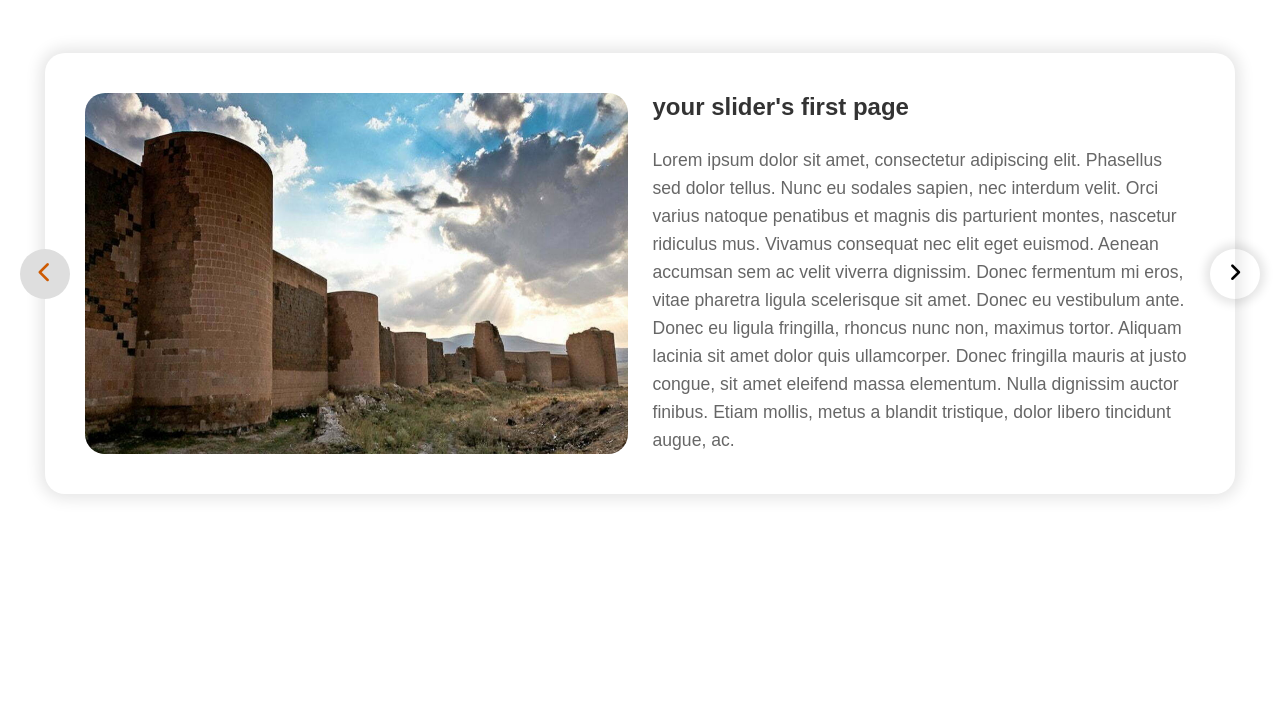
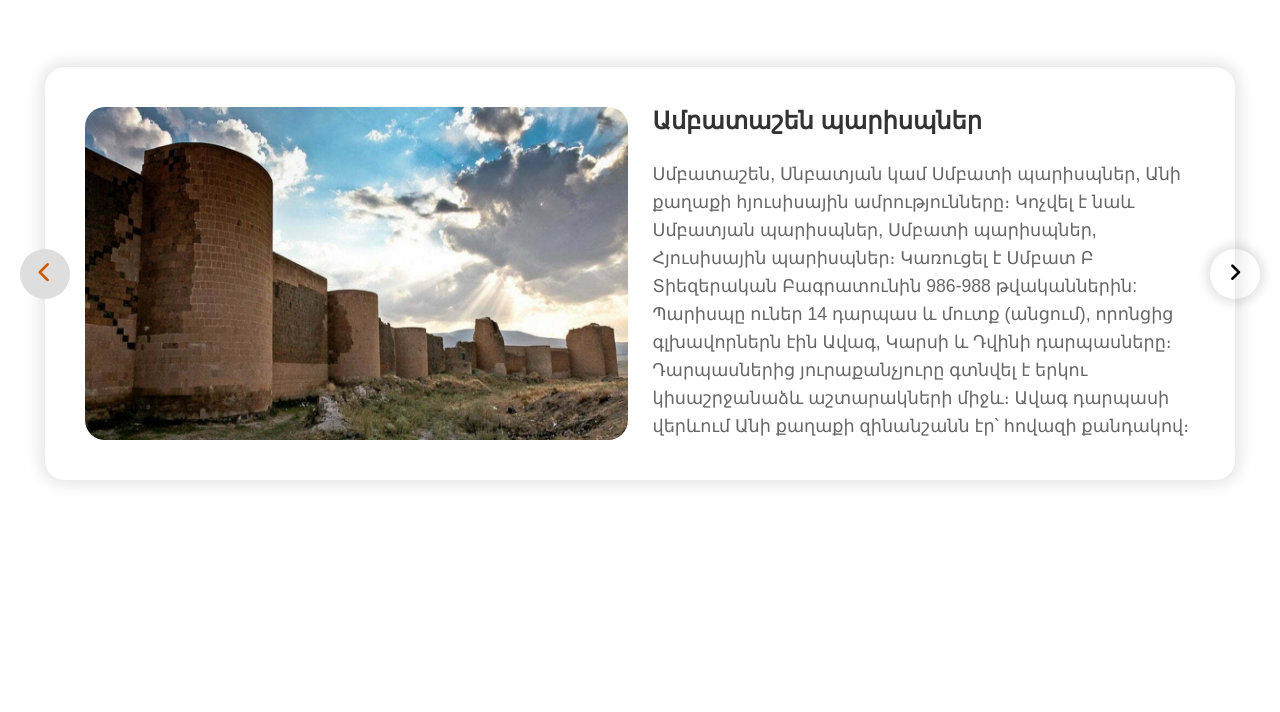
Before and after one commit to hambarcumyannarek/ani, a plain HTML site: page index.html in a window 1280 px wide. Shown: the part 1843-2555 px from the top of the page. Drawn offline with Linux system fonts and the light colour scheme.

Commit message:
finsihed Ani Project

```diff
--- a/scripts/script.js
+++ b/scripts/script.js
@@ -26,55 +26,61 @@ closeBtn.addEventListener('click', removeRespMenuActive);
 
 const sliderData = [
     {
-        title: `your slider's first page`,
-        content: 'Lorem ipsum dolor sit amet, consectetur adipiscing elit. Phasellus sed dolor tellus. Nunc eu sodales sapien, nec interdum velit. Orci varius natoque penatibus et magnis dis parturient montes, nascetur ridiculus mus. Vivamus consequat nec elit eget euismod. Aenean accumsan sem ac velit viverra dignissim. Donec fermentum mi eros, vitae pharetra ligula scelerisque sit amet. Donec eu vestibulum ante. Donec eu ligula fringilla, rhoncus nunc non, maximus tortor. Aliquam lacinia sit amet dolor quis ullamcorper. Donec fringilla mauris at justo congue, sit amet eleifend massa elementum. Nulla dignissim auctor finibus. Etiam mollis, metus a blandit tristique, dolor libero tincidunt augue, ac.' ,
+        title: `Ամբատաշեն պարիսպներ`,
+        content: 'Սմբատաշեն, Սնբատյան կամ Սմբատի պարիսպներ, Անի քաղաքի հյուսիսային ամրությունները։ Կոչվել է նաև Սմբատյան պարիսպներ, Սմբատի պարիսպներ, Հյուսիսային պարիսպներ։ Կառուցել է Սմբատ Բ Տիեզերական Բագրատունին 986-988 թվականներին:  Պարիսպը ուներ 14 դարպաս և մուտք (անցում), որոնցից գլխավորներն էին Ավագ, Կարսի և Դվինի դարպասները։ Դարպասներից յուրաքանչյուրը գտնվել է երկու կիսաշրջանաձև աշտարակների միջև։ Ավագ դարպասի վերևում Անի քաղաքի զինանշանն էր՝ հովազի քանդակով։' ,
         img: '../images/a2.jpg'
     },
     {
-        title: `your slider's secons page`,
-        content: 'Lorem ipsum dolor sit amet, consectetur adipiscing elit. Phasellus sed dolor tellus. Nunc eu sodales sapien, nec interdum velit. Orci varius natoque penatibus et magnis dis parturient montes, nascetur ridiculus mus. Vivamus consequat nec elit eget euismod. Aenean accumsan sem ac velit viverra dignissim. Donec fermentum mi eros, vitae pharetra ligula scelerisque sit amet. Donec eu vestibulum ante. Donec eu ligula fringilla, rhoncus nunc non, maximus tortor. Aliquam lacinia sit amet dolor quis ullamcorper. Donec fringilla mauris at justo congue, sit amet eleifend massa elementum. Nulla dignissim auctor finibus. Etiam mollis, metus a blandit tristique, dolor libero tincidunt augue, ac.' ,
+        title: `Հոռոմոսի վանք`,
+        content: 'Հոռոմոս, վանք Մեծ Հայքի Այրարատ նահանգի Շիրակ գավառում, Անիից հյուսիս-արևելք, Ախուրյան գետի աջ ափին (այժմ՝ Թուրքիայի սահմաններում)։ Հիմնադրվել է 10-րդ դարի 2-րդ քառորդում, Հայոց թագավոր Աբաս Բագրատունու (929–953) օրոք: Հոռոմոսի վանքը եղել է Բագրատունիների տոհմական հանգստարանը, թագավորների և իշխանների դամբարանավայրը։ Վանքում է ամփոփվել Սարգիս Ա Սևանցի կաթողիկոսը։ 1918 թվականից Հոռոմոսի վանքը լքվել է և այժմ կիսավեր է։' ,
         img: '../images/6923378_0_120_1023_699_1920x0_80_0_0_96d7aa13f57ec0b616acadb6f4895d40.jpg'
     },
     {
-        title: `your slider's thried page`,
-        content: 'Lorem ipsum dolor sit amet, consectetur adipiscing elit. Phasellus sed dolor tellus. Nunc eu sodales sapien, nec interdum velit. Orci varius natoque penatibus et magnis dis parturient montes, nascetur ridiculus mus. Vivamus consequat nec elit eget euismod. Aenean accumsan sem ac velit viverra dignissim. Donec fermentum mi eros, vitae pharetra ligula scelerisque sit amet. Donec eu vestibulum ante. Donec eu ligula fringilla, rhoncus nunc non, maximus tortor. Aliquam lacinia sit amet dolor quis ullamcorper. Donec fringilla mauris at justo congue, sit amet eleifend massa elementum. Nulla dignissim auctor finibus. Etiam mollis, metus a blandit tristique, dolor libero tincidunt augue, ac.' ,
+        title: `Անիի Մայր Տաճար`,
+        content: 'Անիի Սուրբ Աստվածածին եկեղեցի կամ Անիի Մայր Տաճար, Անի քաղաքի գլխավոր եկեղեցին, կառուցվել է 989-1001 թվականներին, Տրդատ ճարտարապետի կողմից Հայոց թագավոր Սմբատ Բ Տիեզերակալի նախաձեռնությամբ։ Դասվում է հայ և համաշխարհային ճարտարապետական լավագույն նմուշների շարքին։ Քառամույթ գմբեթավոր հորինվածքով կառույց է՝ կոթողային ձևով և հարուստ հարդարանքով։ Ավագ խորանը զարդարված է եղել «Քրիստոսը գահի վրա» որմնանկարով։ Տաճարի միջին գմբեթակիր նավը շնորհիվ ներքին նավերի նեղացման գերիշխում է կառույցի ներքին ամբողջ տարածքի երկայնքով։ Տաճարի գմբեթին կանգնեցված է եղել համարյա մարդու հասակի չափ արծաթյա խաչ։',
         img: '../images/ani_cathedral_1.jpg'
     },
     {
-        title: `your slider's fourth page`,
-        content: 'Lorem ipsum dolor sit amet, consectetur adipiscing elit. Phasellus sed dolor tellus. Nunc eu sodales sapien, nec interdum velit. Orci varius natoque penatibus et magnis dis parturient montes, nascetur ridiculus mus. Vivamus consequat nec elit eget euismod. Aenean accumsan sem ac velit viverra dignissim. Donec fermentum mi eros, vitae pharetra ligula scelerisque sit amet. Donec eu vestibulum ante. Donec eu ligula fringilla, rhoncus nunc non, maximus tortor. Aliquam lacinia sit amet dolor quis ullamcorper. Donec fringilla mauris at justo congue, sit amet eleifend massa elementum. Nulla dignissim auctor finibus. Etiam mollis, metus a blandit tristique, dolor libero tincidunt augue, ac.' ,
+        title: `Անիի կամուրջ`,
+        content: 'Անիի կամուրջ, կառուցվել է X-XI դարերում, Ախուրյանի վրա։ Մանուչեի մզկիթի և Անիի Մայր տաճարի միջև ընկած հատվածում հին ճանապարհը տանում էր դեպի կամուրջ, որն ամենամեծն էր եղածներից։ Պահպանված մնացորդների (հենարանները գետի աջ և ձախ ափերին) հիման վրա Թորոս Թորամանյանի առաջարկած վերակազմության նախագծի համաձայն կամուրջը եռաչքանի էր։ Միջին՝ 31,.25 մ հենամիջային չափերով կամարը շինված էր երկկենտրոն աղեղների միացումով։' ,
         img: '../images/Ani-bridge-3.jpg'
     },
     {
-        title: `your slider's five page`,
-        content: 'Lorem ipsum dolor sit amet, consectetur adipiscing elit. Phasellus sed dolor tellus. Nunc eu sodales sapien, nec interdum velit. Orci varius natoque penatibus et magnis dis parturient montes, nascetur ridiculus mus. Vivamus consequat nec elit eget euismod. Aenean accumsan sem ac velit viverra dignissim. Donec fermentum mi eros, vitae pharetra ligula scelerisque sit amet. Donec eu vestibulum ante. Donec eu ligula fringilla, rhoncus nunc non, maximus tortor. Aliquam lacinia sit amet dolor quis ullamcorper. Donec fringilla mauris at justo congue, sit amet eleifend massa elementum. Nulla dignissim auctor finibus. Etiam mollis, metus a blandit tristique, dolor libero tincidunt augue, ac.' ,
+        title: `Տիգրան Հոնենց`,
+        content: 'Տիգրան Հոնենց (ծննդյան և մահվան թվականներն անհայտ են), 13-րդ դարի հայ խոշոր մեծատուն։ Չունենալով ազնվատոհմ ծագում՝ հարստացել է հարկերի կապալառությամբ, վաշխառությամբ և առևտրով։ Զաքարիա և Շահնշահ Զաքարյանների օրոք Անիում վարել է տնտական բնույթի բարձր պաշտոն (հավանաբար, հարկային վերակացու)։ Ձեռք է բերել խոշոր կալվածներ, գյուղեր, ձիթհաններ, ջրաղացներ, կրպակներ և այլն։ Ենթադրվում է, որ Տիգրան Հոնենցին են պատկանել Անիի որոշ թաղամասեր։ 1213 թվականին իր միջոցներով վերանորոգել է Անիի Մայր տաճարի աստիճանները, 1215 թվականին կառուցել Գրիգոր Լուսավորիչ եկեղեցին' ,
         img: '../images/brMUcZtHFWsVYjpgGfVL.jpg'
     },
     {
-        title: `your slider's sixth page`,
-        content: 'Lorem ipsum dolor sit amet, consectetur adipiscing elit. Phasellus sed dolor tellus. Nunc eu sodales sapien, nec interdum velit. Orci varius natoque penatibus et magnis dis parturient montes, nascetur ridiculus mus. Vivamus consequat nec elit eget euismod. Aenean accumsan sem ac velit viverra dignissim. Donec fermentum mi eros, vitae pharetra ligula scelerisque sit amet. Donec eu vestibulum ante. Donec eu ligula fringilla, rhoncus nunc non, maximus tortor. Aliquam lacinia sit amet dolor quis ullamcorper. Donec fringilla mauris at justo congue, sit amet eleifend massa elementum. Nulla dignissim auctor finibus. Etiam mollis, metus a blandit tristique, dolor libero tincidunt augue, ac.' ,
+        title: `Գագիկ Ա արքայի արձանը`,
+        content: 'Գագիկ Ա արքայի արձանը՝ եկեղեցու եռաստիճան մանրակերտը ձեռքին, տեղադրված է եղել տաճարի հյուսիսային ճակատին՝ դեմքով դեպի քաղաքի գլխավոր մուտքը։' ,
         img: '../images/Gagik-A-Bagratuni.jpg'
     },
     {
-        title: `your slider's seventh page`,
-        content: 'Lorem ipsum dolor sit amet, consectetur adipiscing elit. Phasellus sed dolor tellus. Nunc eu sodales sapien, nec interdum velit. Orci varius natoque penatibus et magnis dis parturient montes, nascetur ridiculus mus. Vivamus consequat nec elit eget euismod. Aenean accumsan sem ac velit viverra dignissim. Donec fermentum mi eros, vitae pharetra ligula scelerisque sit amet. Donec eu vestibulum ante. Donec eu ligula fringilla, rhoncus nunc non, maximus tortor. Aliquam lacinia sit amet dolor quis ullamcorper. Donec fringilla mauris at justo congue, sit amet eleifend massa elementum. Nulla dignissim auctor finibus. Etiam mollis, metus a blandit tristique, dolor libero tincidunt augue, ac.' ,
+        title: `Գագկաշեն`,
+        content: 'Գագկաշեն, Գագիկաշեն կամ Անիի Գրիգոր Լուսավորչի տաճար, հայկական ճարտարապետական հուշարձան Անիում։ 1001−10 թթ. կառուցել է ճարտարապետ Տրդատը, Գագիկ Ա Բագրատունի թագավորի պատվերով՝ մայրաքաղաքում վերակերտելով ավերակ Զվարթնոցի տիպարը։ Կառույցի ավերակները բացվել են 1905−06 թթ. պեղումներով։ Թորոս Թորամանյանը ուսումնասիրել և կազմել է Գագկաշենի վերակազմության նախագիծը, որը հիմնավորվել է հետագայում, պեղումներով Գագիկ Ա Բագրատունու՝ ձեռքին եկեղեցու մանրակերտը, արձանի հայտնաբերմամբ։' ,
         img: '../images/Movie_2015-05-15.jpg'
     },
     {
         title: `your slider's eighth page`,
-        content: 'Lorem ipsum dolor sit amet, consectetur adipiscing elit. Phasellus sed dolor tellus. Nunc eu sodales sapien, nec interdum velit. Orci varius natoque penatibus et magnis dis parturient montes, nascetur ridiculus mus. Vivamus consequat nec elit eget euismod. Aenean accumsan sem ac velit viverra dignissim. Donec fermentum mi eros, vitae pharetra ligula scelerisque sit amet. Donec eu vestibulum ante. Donec eu ligula fringilla, rhoncus nunc non, maximus tortor. Aliquam lacinia sit amet dolor quis ullamcorper. Donec fringilla mauris at justo congue, sit amet eleifend massa elementum. Nulla dignissim auctor finibus. Etiam mollis, metus a blandit tristique, dolor libero tincidunt augue, ac.' ,
+        content: `Քաղաքատեղիի առաջին հատակագիծը կազմել է Աբիխը 1844 թվականին: 19-րդ դարի սկզբին հրատարակված աշխատություններում առաջին անգամ Մինաս Բժշկյանի գրքում է շարադրված քաղաքի պատմությունը: Ընդհանուր առմամբ, դրականորեն արտահայտվելով Անի այցելած ավելի քան 20 ճանապարհորդների մասին, որոնք ուղեգրություններ են հրատարակել Անիի վերաբերյալ, միաժամանակ Մառը նրանց մոտ նշում է իդեալականացման որոշ առկայություն և նկարագրությունների մակերեսայնություն, որը նրա կարծիքով արդյունք է այն արտաքին տպավորության, որ նրանք ստացել են համր ավերակներ այցելելուց:` ,
         img: '../images/Անի-Բագրատունյաց-թագավորության-մայրաքաղաքը.jpg'
     },
     {
-        title: `your slider's nineth page`,
-        content: 'Lorem ipsum dolor sit amet, consectetur adipiscing elit. Phasellus sed dolor tellus. Nunc eu sodales sapien, nec interdum velit. Orci varius natoque penatibus et magnis dis parturient montes, nascetur ridiculus mus. Vivamus consequat nec elit eget euismod. Aenean accumsan sem ac velit viverra dignissim. Donec fermentum mi eros, vitae pharetra ligula scelerisque sit amet. Donec eu vestibulum ante. Donec eu ligula fringilla, rhoncus nunc non, maximus tortor. Aliquam lacinia sit amet dolor quis ullamcorper. Donec fringilla mauris at justo congue, sit amet eleifend massa elementum. Nulla dignissim auctor finibus. Etiam mollis, metus a blandit tristique, dolor libero tincidunt augue, ac.' ,
+        title: `Սուրբ Փրկիչ`,
+        content: 'Կառուցվել է 1036 թ. Տրդատ ճարտարապետի ձեռքով: Ներսից ութախորան, իսկ դրսից 19-նիստանի շրջանաձեւ սրահի վրա բարձրանում է 1342 թ. վերակառուցված խոշոր գլանաձեւ թմբուկով գմբեթ, որը, ինչպես եւ հիմնական ծավալը, պատված է դեկորատիվ կամարաշարով: Եկեղեցու ներսում, խորանների վրա, պահպանվել են Ավետարանը ձեռքին Քրիստոսին, խորհրդավոր ընթրիքը եւ ավետարանիչներին պատկերող որմնանկարներ: Եկեղեցու արեւելյան կեսը փլվել է 1957 թ.:' ,
         img: '../images/scale_1200.jpg'
     },
     {
-        title: `your slider's tenth page`,
-        content: 'Lorem ipsum dolor sit amet, consectetur adipiscing elit. Phasellus sed dolor tellus. Nunc eu sodales sapien, nec interdum velit. Orci varius natoque penatibus et magnis dis parturient montes, nascetur ridiculus mus. Vivamus consequat nec elit eget euismod. Aenean accumsan sem ac velit viverra dignissim. Donec fermentum mi eros, vitae pharetra ligula scelerisque sit amet. Donec eu vestibulum ante. Donec eu ligula fringilla, rhoncus nunc non, maximus tortor. Aliquam lacinia sit amet dolor quis ullamcorper. Donec fringilla mauris at justo congue, sit amet eleifend massa elementum. Nulla dignissim auctor finibus. Etiam mollis, metus a blandit tristique, dolor libero tincidunt augue, ac.' ,
+        title: `Բագրատունիների դրոշ`,
+        content: `Բագրատունիների դրոշ, միջնադարյան Հայաստանի ազնվական տոմերից մեկի՝ Բագրատունիների դրոշը։
+        Այն 10-րդ դարի 60-ական թվականների կեսին դառնում է համահայկական թագավորության խորհրդանիշ։`,
         img: '../images/Screenshot_3.jpg'
     },
+    {
+        title: 'Կուսանաց վանք',
+        content: 'Վանքը կառուցված է Սուրբ Հռիփսիմեի զոհված կույսերի հիշատակին և ամենայն հավանականությամբ որպես ապաստան է ծառայել միանձնուհիների համար։ Բակի ներսում կան մի քանի շինությունների ավերակներ։ Դրանցից ամենանշանակալիցը ենթադրաբար 13-րդ դարում կառուցված փոքր եկեղեցին է։ Չնայած եկեղեցու վրա չկան արձանագրություններ, սակայն Սուրբ Գրիգոր եկեղեցու արձանագրություններից մեկում խոսվում է մոտակայքում գտնվող Բեխենց անունով մի վանքի մասին, որը վերանորոգվել է Տիգրան Հոնենցի կողմից։ Որոշ հետազոտողներ կարծիք են հայտնում, որ Բեխենցը հենց Կուսանաց վանքն է։',
+        img: '../images/20110419_Monastery_of_Hripsimian_Virgins_Ani_Turkey.jpg'
+    }
 ]
 
 const leftRightButttons = document.querySelectorAll('.btnLF');
```
Also changed, not shown: index.html (+10 -4 lines), images/scale_1200.jpeg (deleted), 1 other file.
